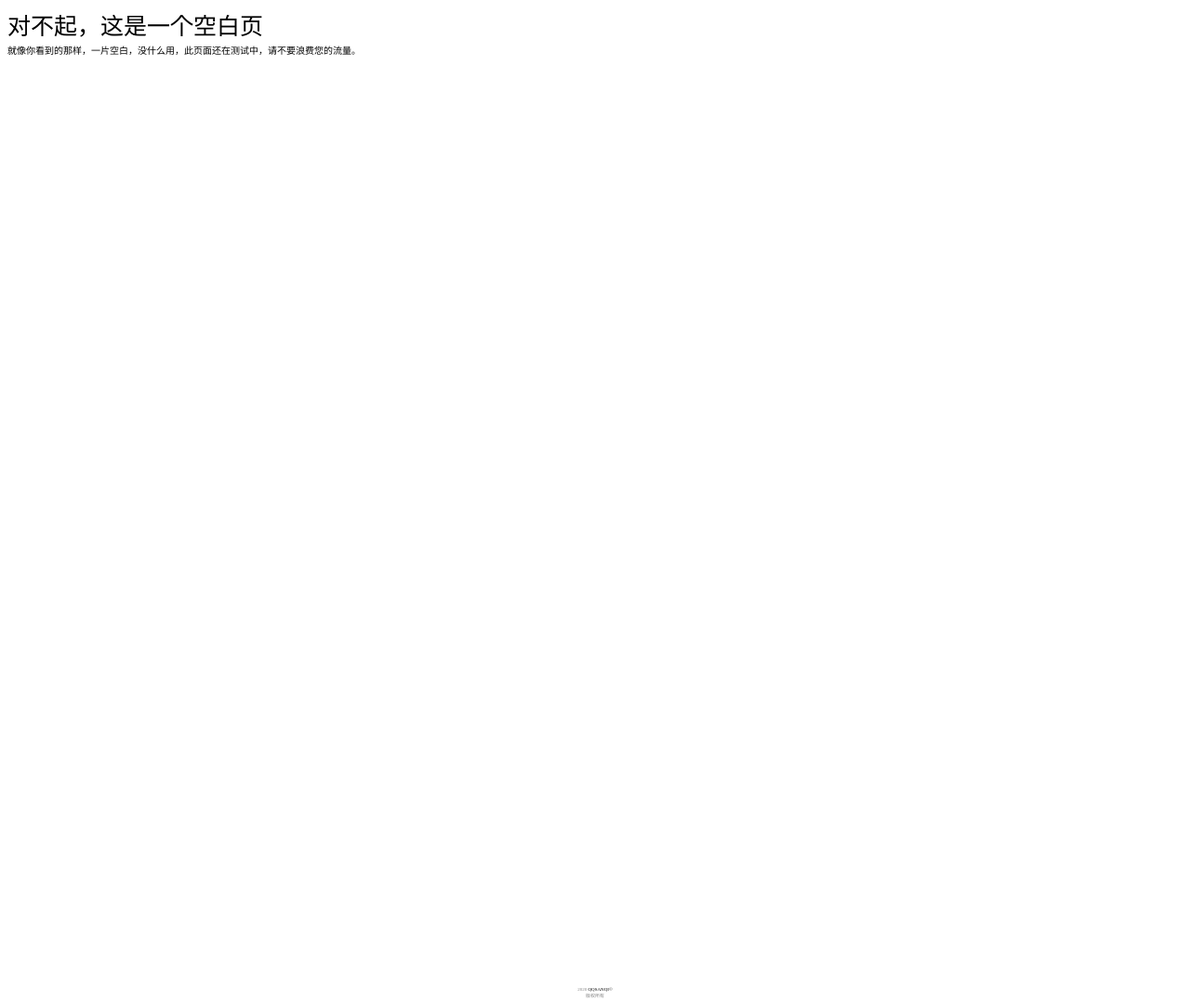
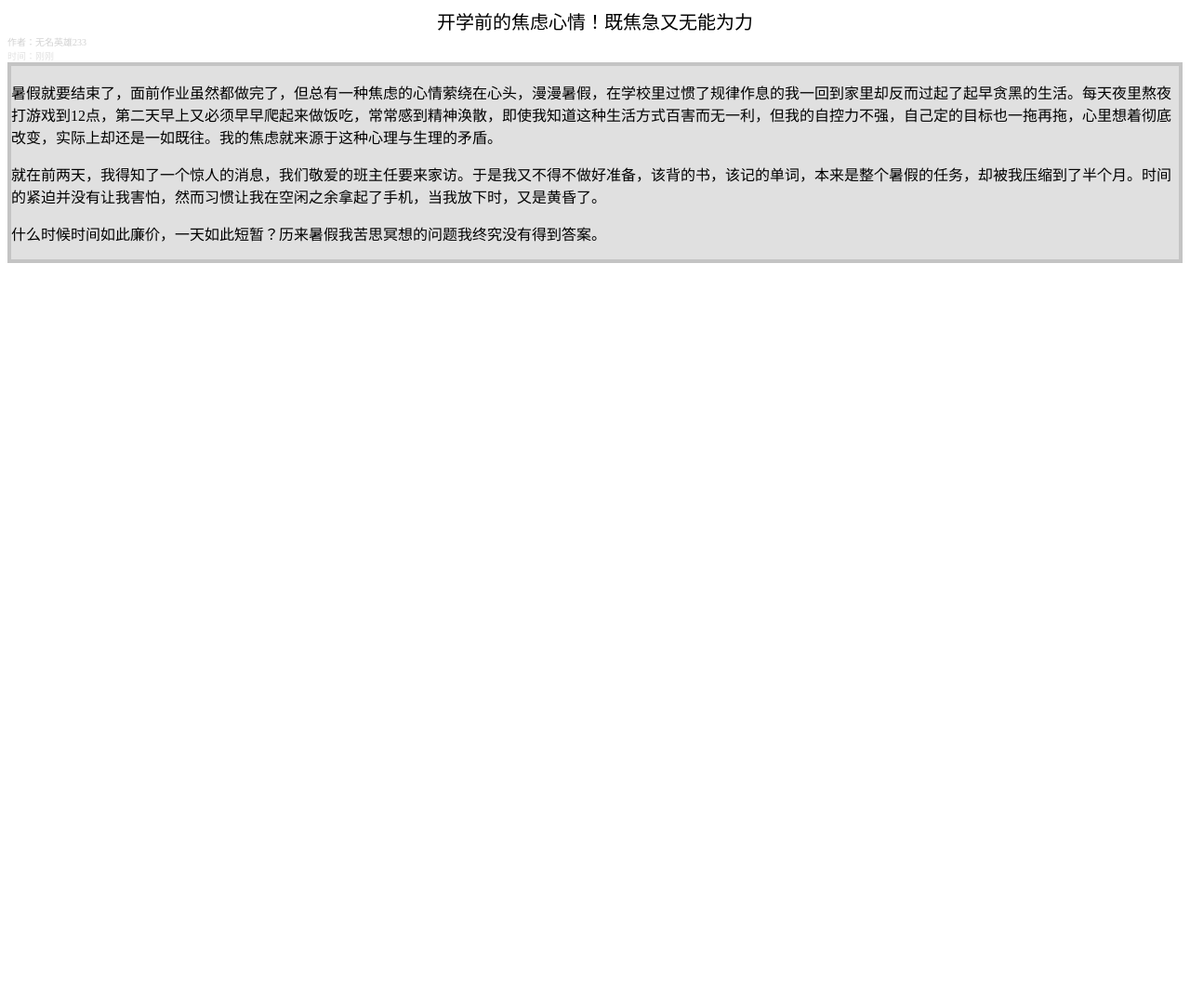
Before and after one commit to QQSANQI/QQSANQI.github.io, a plain HTML site: page index.html in a window 1280 px wide. Shown: the whole page at 93% size. After the commit the page ends 800 px from the top, so only its background shows below. Drawn offline with Linux system fonts and the light colour scheme.

Commit message:
Add files via upload

```diff
--- a/index.html
+++ b/index.html
@@ -1,21 +1,29 @@
 <!doctype html>
 <html>
 	<head>
+		<title>老师表扬学生家长随声附和，这只是病态心理的冰山一角！</title>
 		<meta charset="UTF-8">
 		<meta name="viewport" id="viewport" content="width=device-width, initial-scale=1">
-		<link rel="shortcut icon" href="favicon.png" type="image/x-icon">
-      <link href="index.css" rel="stylesheet" />
-      <title>空白页</title>
+		<meta content="QQSANQI" name="keywords">
+		<meta content="开学2020" name="keywords">
+		<meta content="心态" name="keywords">
+		<meta content="开学前的心态" name="description">
+		<link rel="stylesheet" type="text/css" href="style.css" <="" ead="">
 	</head>
 	<body>
-		<div>
-			<span style="font-size: 25px;">对不起，这是一个空白页</span>
-			<br>
-			<span style="font-size: 10px;">就像你看到的那样，一片空白，没什么用，此页面还在测试中，请不要浪费您的流量。</span>
-			<br>
+		<div style="font-size:20px;text-align:center;">
+			 开学前的焦虑心情！既焦急又无能为力
 		</div>
-		<div id="bottom" style="padding-top:1000px;font-size:5px;text-align:center;">
-			<span style="color:#858585;"><span style="text-align:center;">2020 <a class="a" href="rell.html">QQSANQI©</a></span><br> <span style="text-align:center;">版权所有</span></span>
+		<div style="font-size:10px;color:#D2D2D2;text-align:left;margin-top:0;">
+			 作者：无名英雄233
+		</div>
+		<div id="time" style="font-size:10px;color:#E2E2E2;text-align:left;">
+			 时间：刚刚
+		</div>
+		<div id="zhengwen" style="border:4px solid #C4C4C4;background-color:#E0E0E0;padding-right: 0px;">
+			<p id="p1">暑假就要结束了，面前作业虽然都做完了，但总有一种焦虑的心情萦绕在心头，漫漫暑假，在学校里过惯了规律作息的我一回到家里却反而过起了起早贪黑的生活。每天夜里熬夜打游戏到12点，第二天早上又必须早早爬起来做饭吃，常常感到精神涣散，即使我知道这种生活方式百害而无一利，但我的自控力不强，自己定的目标也一拖再拖，心里想着彻底改变，实际上却还是一如既往。我的焦虑就来源于这种心理与生理的矛盾。 </p>
+         <p>就在前两天，我得知了一个惊人的消息，我们敬爱的班主任要来家访。于是我又不得不做好准备，该背的书，该记的单词，本来是整个暑假的任务，却被我压缩到了半个月。时间的紧迫并没有让我害怕，然而习惯让我在空闲之余拿起了手机，当我放下时，又是黄昏了。</p>
+         <p>什么时候时间如此廉价，一天如此短暂？历来暑假我苦思冥想的问题我终究没有得到答案。</p>
 		</div>
 	</body>
 </html>
```
